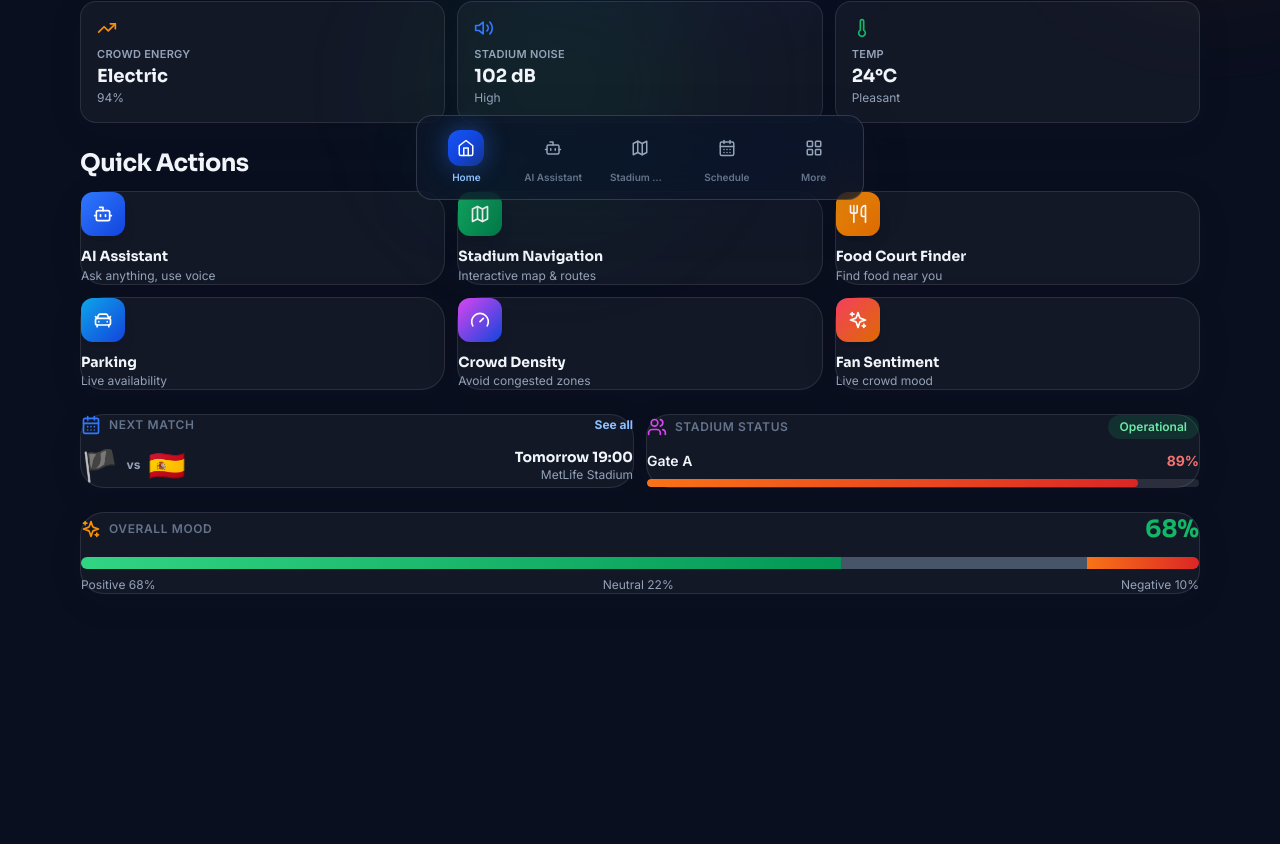
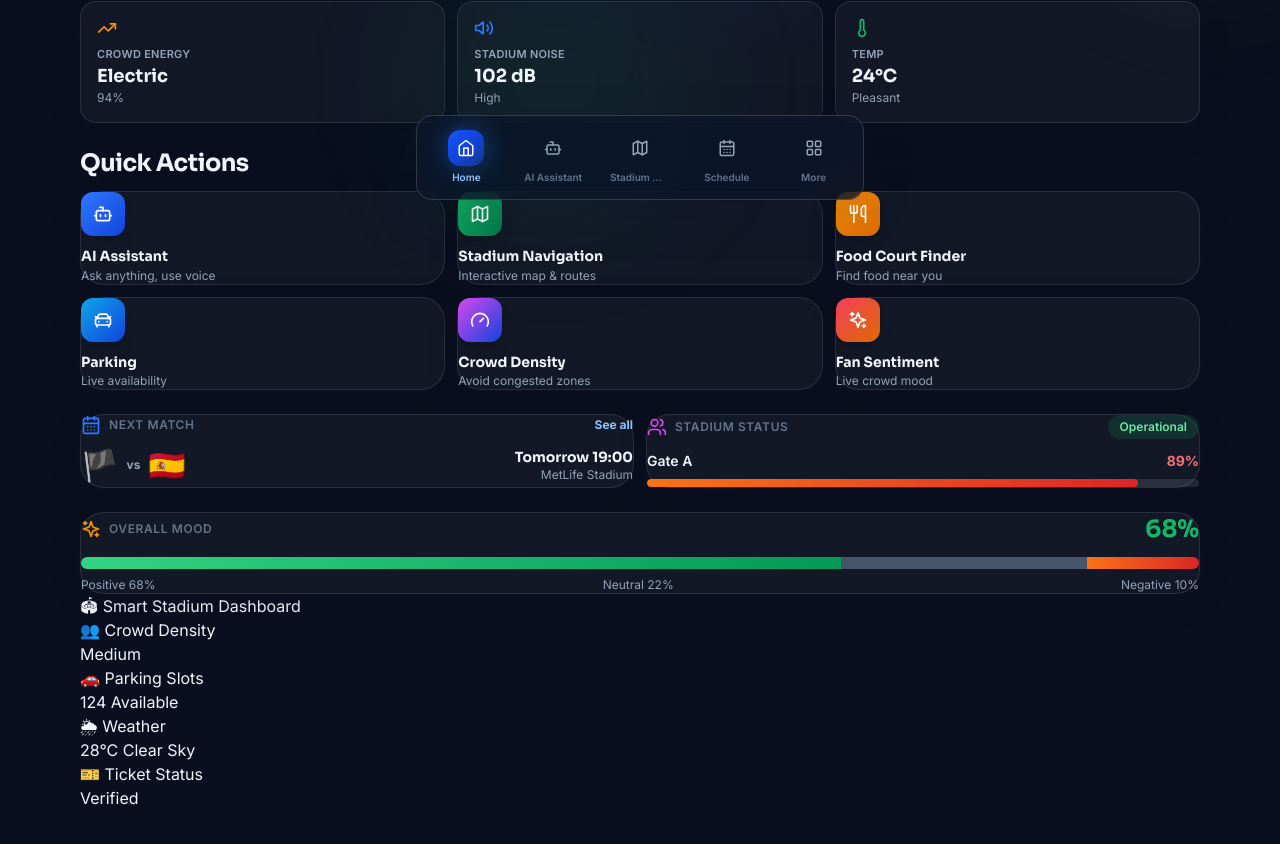
Before and after one commit to mycreations369/Smart-Stadium-AI-Assistant, a React (Vite) app: page / in a window 1280 px wide. Shown: the part 588-1432 px from the top of the page. Before the commit the page ends 1310 px from the top, so only its background shows below. Built offline with nearby package versions, Linux system fonts and the light colour scheme.

Commit message:
Update App.tsx

```diff
--- a/src/App.tsx
+++ b/src/App.tsx
@@ -41,6 +41,35 @@ function Shell() {
           {view === 'crowd' && <CrowdView />}
           {view === 'sentiment' && <SentimentView />}
         </div>
+
+<div className="card">
+  <h2>🏟 Smart Stadium Dashboard</h2>
+
+  <div className="dashboard-grid">
+
+    <div className="dashboard-card">
+      <h3>👥 Crowd Density</h3>
+      <p>Medium</p>
+    </div>
+
+    <div className="dashboard-card">
+      <h3>🚗 Parking Slots</h3>
+      <p>124 Available</p>
+    </div>
+
+    <div className="dashboard-card">
+      <h3>🌦 Weather</h3>
+      <p>28°C Clear Sky</p>
+    </div>
+
+    <div className="dashboard-card">
+      <h3>🎫 Ticket Status</h3>
+      <p>Verified</p>
+    </div>
+
+  </div>
+</div>
+
       </main>
 
       <BottomNav />
```
